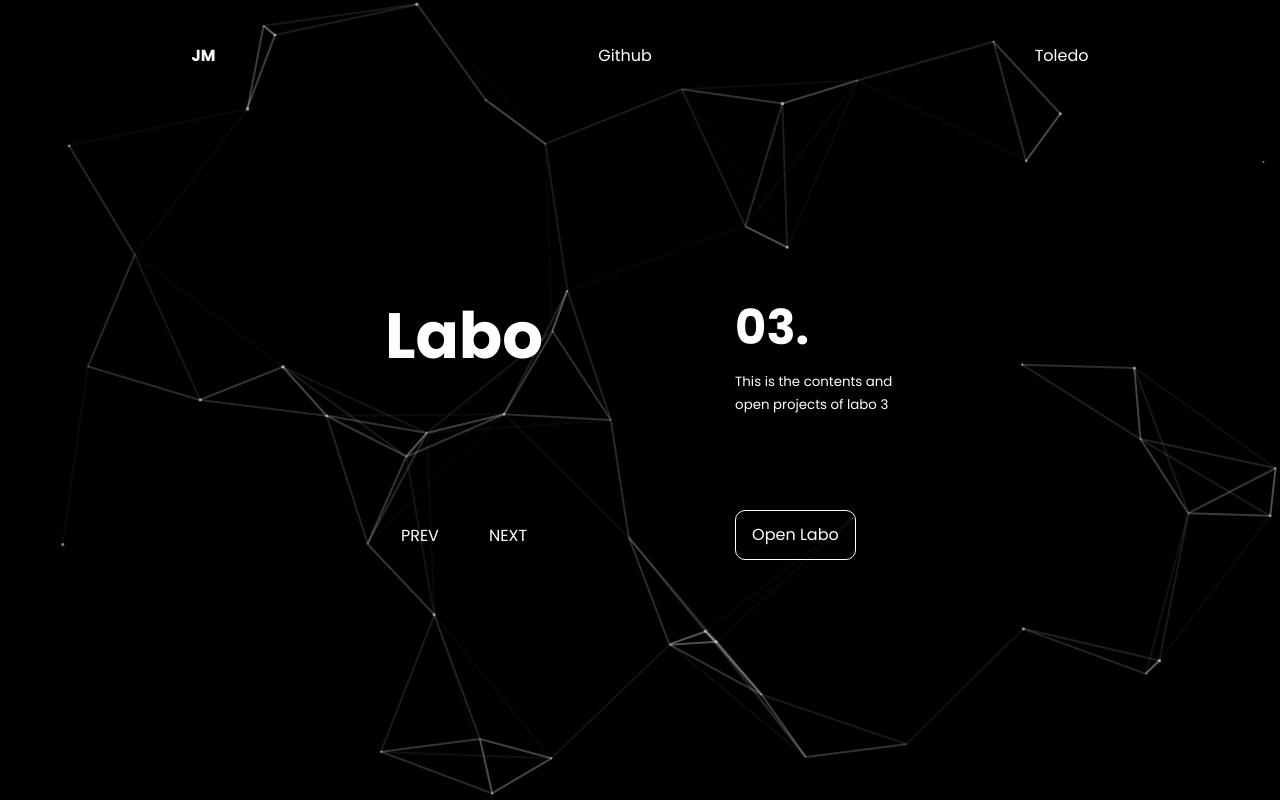
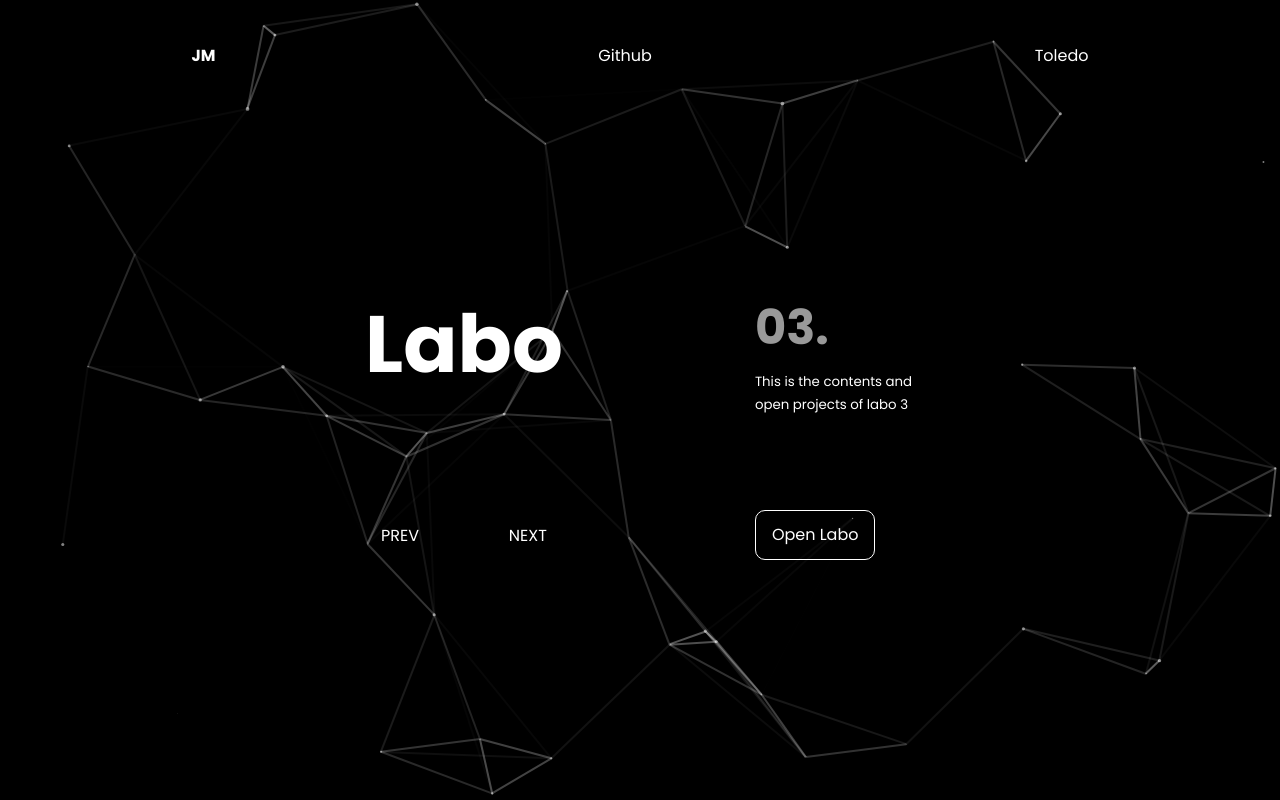
Before and after one commit to JordanMalekeraVives/Web-Development, a plain HTML site: page index.html in a window 1280 px wide. Drawn offline with Linux system fonts and the light colour scheme.

Commit message:
Fixed number

```diff
--- a/assets/css/homepage.css
+++ b/assets/css/homepage.css
@@ -89,7 +89,11 @@ section::-webkit-scrollbar {
 
 .labo-title {
     align-self: center;
-    font-size: 4rem;
+    font-size: 5rem;
+}
+
+.labo-number {
+    color: rgba(255, 255, 255, 0.6);
 }
 
 .labo-text {
```
